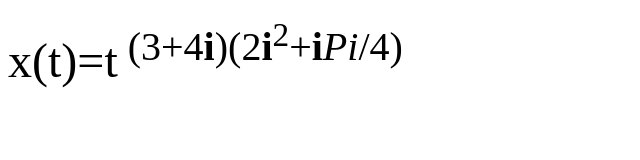
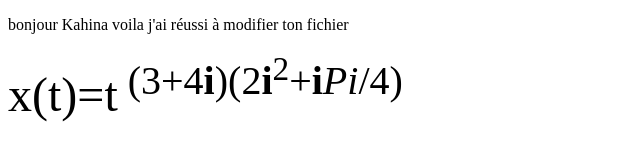
Before and after one commit to kahina-git/test1, a plain HTML site: page index.html in a window 1280 px wide. Shown: the whole page, without its empty margins (0-640 px from the left). Drawn offline with Linux system fonts and the light colour scheme.

Commit message:
Update index.html

```diff
--- a/index.html
+++ b/index.html
@@ -3,12 +3,11 @@
 <head>
 
 <title>Exercice 2 </title>
-<p>
-
-
-</p>
 
 <body>
+<p>
+bonjour Kahina voila j'ai réussi à modifier ton fichier
+</p>
 
 <p><font size=16>
 x(t)=t<sup> (3+4<b>i</b>)(2<b>i</b><sup>2</sup>+<b>i</b><i>Pi</i>/4)</sup>
```
